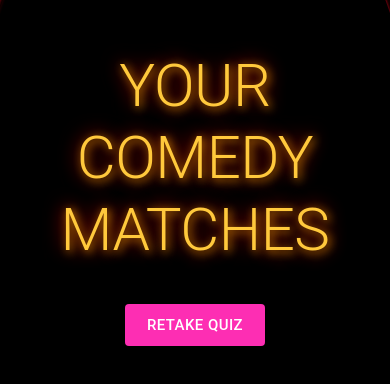
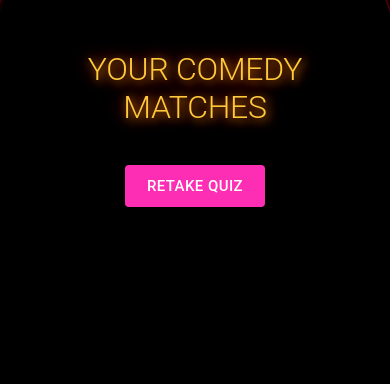
Before and after one commit to JLopez0001/Just-Comedy-Quiz, a React (Create React App) app in the folder client/: page /comedians/results in a window 390 px wide. Shown: the top 384 px of the page. Built offline with nearby package versions, Linux system fonts and the light colour scheme.

Commit message:
Adjusted css to fix overscrolling when viewing comedian results in mobile and web view

```diff
--- a/client/src/curtain.css
+++ b/client/src/curtain.css
@@ -1,16 +1,23 @@
 #scene {
   position: relative;
-  overflow: hidden; /* Prevent any scrolling due to internal content overflow */
+  overflow: hidden;
   width: 100%;
-  height: 100vh; /* Ensure it fits exactly in the viewport */
+  height: 100vh;
+  /* overflow: auto; */
   background-color: black;
+}
+
+@media (max-width: 430px) {
+  #scene {
+    overflow: auto; /* Enables scrolling on iPhone 12 Pro and smaller devices */
+  }
 }
 
 .content-container {
   padding: 20px;
-  height: calc(100vh - 40px); /* Adjust height considering padding */
-  background-color: black; /* Keep consistent background color */
-  overflow: hidden; /* Hide overflow to prevent scrolling */
+  height: auto;
+  background-color: black; /* Prevent scrolling inside the scene */
+  overflow: auto; /*  Allow scrolling within content container*/
 }
 
 #curtain .left,
--- a/client/src/pages/resultsPage/comedianResults.jsx
+++ b/client/src/pages/resultsPage/comedianResults.jsx
@@ -44,7 +44,7 @@ const ResultsPage = () => {
         <Typography
           className="title "
           variant="h2"
-          sx={{ m: "30px auto" }}
+          sx={{ fontSize: { xs: "2rem" }, m: "30px auto" }}
           style={{ animation: "contentAppear 1s ease-out forwards" }}
         >
           YOUR COMEDY MATCHES
```
